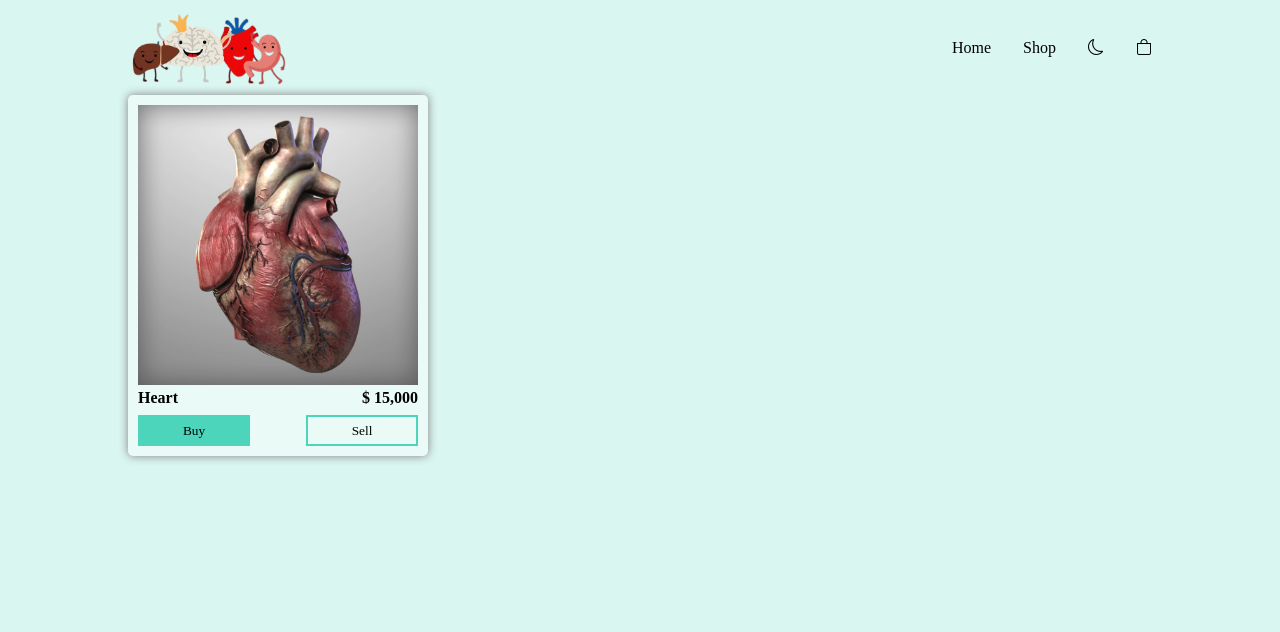
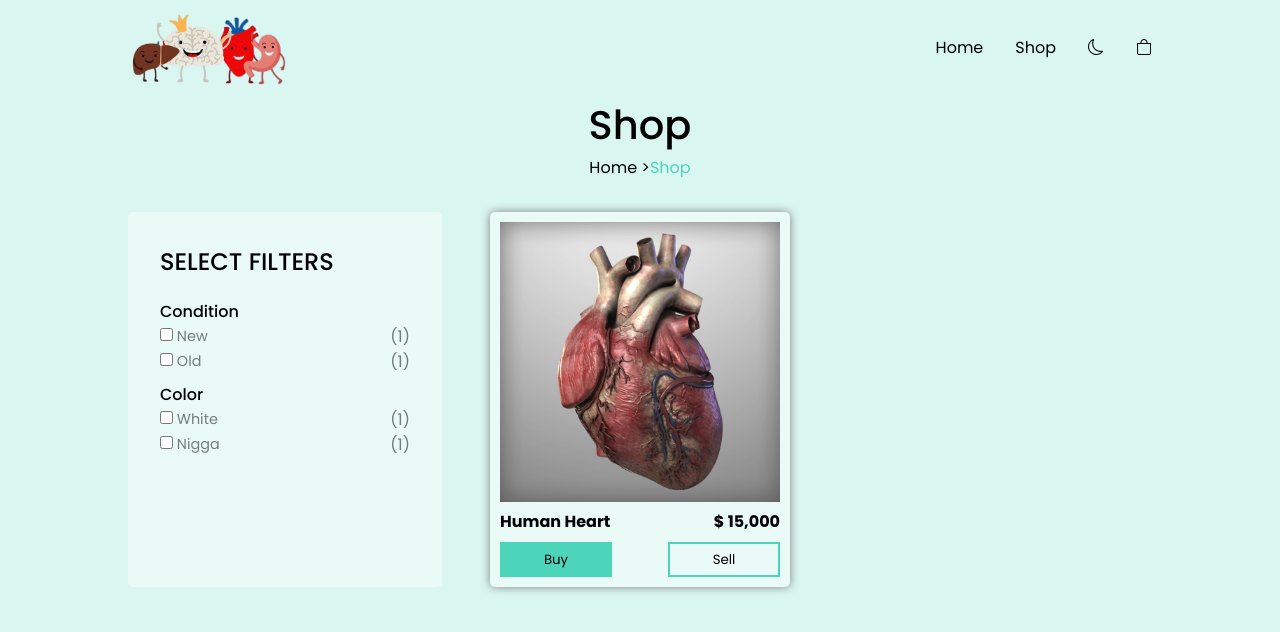
Before and after one commit to lugh-tuatha/organ-ic, a plain HTML site: page shop.html in a window 1280 px wide. Drawn offline with nearby package versions, Linux system fonts and the light colour scheme.

Commit message:
add: sidebar components

```diff
--- a/scss/globals/_typography.scss
+++ b/scss/globals/_typography.scss
@@ -1,5 +1,30 @@
+@import url('https://fonts.googleapis.com/css2?family=Poppins:wght@100;200;300;400;500;600;700;800;900&display=swap');
+
+:root{
+  --heading: 2.5rem;
+  --title: 1.5rem;
+  --sub-title: 1rem;
+  --normal: .9rem;
+}
+
+.heading{
+  font-size: var(--heading);
+}
+
+.title{
+  font-size: var(--title);
+}
+
+.sub-title{
+  font-size: var(--sub-title);
+}
+
+.normal{
+  font-size: var(--normal);
+}
+
 * {
-  font-family: 'Poppins';
+  font-family: 'Poppins', sans-serif;
 }
 
 a {
--- a/scss/styles.scss
+++ b/scss/styles.scss
@@ -5,7 +5,6 @@
   margin: 0;
   font-family: 'Poppins';
 }
-
 
 nav{
   display: flex;
@@ -19,13 +18,54 @@ nav{
   ul{
     display: flex;
     gap: 2rem;
-    li{
+  }
+}
 
+.header{
+  text-align: center;
+  h1{
+    font-weight: 500;
+  }
+  .breadcrumb{
+    display: flex;
+    justify-content: center;
+    margin-bottom: 2rem;
+    span{
+      color: var(--primary);
     }
   }
 }
 
 .container{
+  display: flex;
+  gap: 3rem;
+  .sidebar{
+    width: 250px;
+    background-color: var(--secondary);
+    border-radius: 5px;
+    padding: 2rem;
+    h1, h2{
+      font-weight: 500;
+    }
+
+    h1{
+      margin-bottom: 1.25rem;
+    }
+
+    .checkbox{
+      display: flex;
+      flex-direction: column;
+      margin-bottom: .5rem;
+
+      label{
+        display: flex;
+        justify-content: space-between;
+        align-items: center;
+        color: rgb(0, 0, 0, .5);
+      }
+    }
+  }
+
   .box{
     width: 280px;
     background-color: var(--secondary);
--- a/shop.html
+++ b/shop.html
@@ -1,5 +1,6 @@
 <!DOCTYPE html>
 <html lang="en">
+
 <head>
   <meta charset="UTF-8">
   <meta name="viewport" content="width=device-width, initial-scale=1.0">
@@ -7,7 +8,9 @@
   <link rel="stylesheet" href="css/styles.css">
   <link rel="stylesheet" href="https://cdn.jsdelivr.net/npm/bootstrap-icons@1.10.5/font/bootstrap-icons.css">
 </head>
+
 <body>
+  <!--------------- navigation --------------->
   <nav>
     <img src="assets/logo.png" alt="brand logo">
 
@@ -19,11 +22,57 @@
     </ul>
   </nav>
 
+  <div class="header">
+    <h1 class="heading">Shop</h1>
+    <div class="breadcrumb sub-title">
+      <p>Home ></p>
+      <span>Shop</span>
+    </div>
+  </div>
+
+
   <div class="container">
+    <!---------------- sidebar ---------------->
+    <div class="sidebar">
+      <h1 class="title">SELECT FILTERS</h1>
+
+      <h2 class="sub-title">Condition</h2>
+      <div class="checkbox">
+        <label>
+          <div class="normal">
+            <input type="checkbox"> New
+          </div> <span>(1)</span>
+        </label>
+
+        <label>
+          <div class="normal">
+            <input type="checkbox"> Old
+          </div> <span>(1)</span>
+        </label>
+      </div>
+
+      <h2 class="sub-title">Color</h2>
+      <div class="checkbox">
+        <label>
+          <div class="normal">
+            <input type="checkbox"> White
+          </div> <span>(1)</span>
+        </label>
+
+        <label>
+          <div class="normal">
+            <input type="checkbox"> Nigga
+          </div> <span>(1)</span>
+        </label>
+      </div>
+    </div>
+
+
+    <!----------- list of items ----------->
     <div class="box">
       <img src="assets/product/heart.jpg" alt="item">
       <div class="info">
-        <p>Heart</p>
+        <p>Human Heart</p>
         <p>$ 15,000</p>
       </div>
       <div class="btn">
@@ -33,7 +82,6 @@
     </div>
   </div>
 
+</body>
 
-
-</body>
 </html>
```
Also changed, not shown: css/styles.css, 1 other file.
